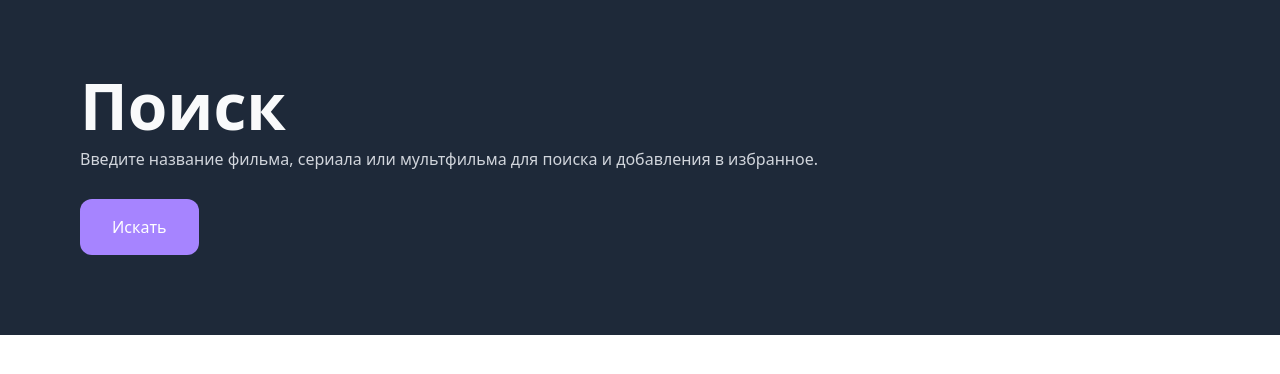
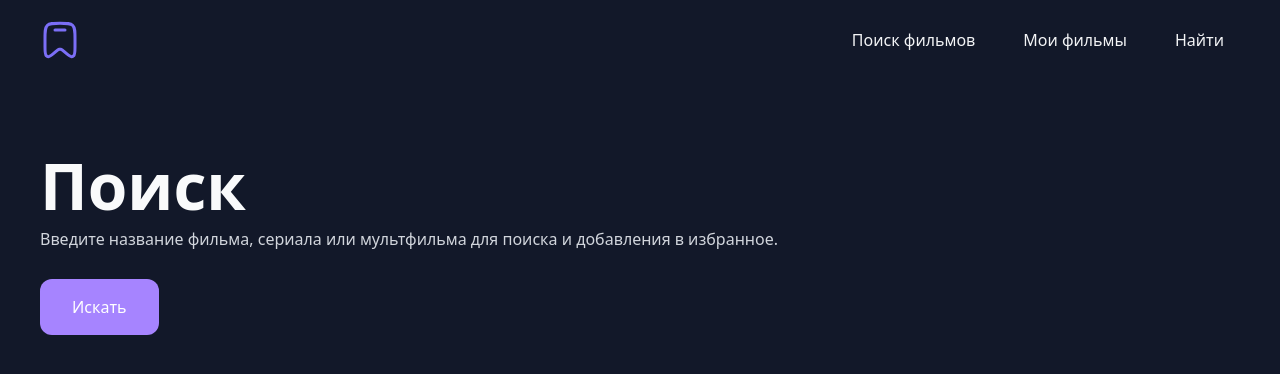
Before and after one commit to leevermy/PurpleSchool-react, a React (Vite) app: page / in a window 1280 px wide. Shown: the top 374 px of the page. Built offline with nearby package versions, Linux system fonts and the light colour scheme.

Commit message:
add header

```diff
--- a/src/App.tsx
+++ b/src/App.tsx
@@ -1,17 +1,19 @@
 import Button from './components/Button'
 import Description from './components/Description';
 import Title from './components/Title';
+import Header from './layout/Header';
 
 function App() {
   return (
     <>
-      <div className='p-20 bg-gray-800'>
-        <Title>Поиск</Title>
+      <Header />
+      <div className='container'>
+        <Title className='mt-20'>Поиск</Title>
         <Description>
           Введите название фильма, сериала или мультфильма для   поиска и добавления в избранное.
         </Description>
         <Button onClick={() => console.log('clicked')}>Искать</Button>
-    </div>
+      </div>
     </>
   )
 }
--- a/src/index.css
+++ b/src/index.css
@@ -1 +1,10 @@
 @import "tailwindcss";
+
+body {
+ background-color: #121829;
+}
+
+.container {
+	margin: 0 auto;
+	max-width: 1200px;
+}
--- /dev/null
+++ b/src/layout/Header/index.tsx
@@ -0,0 +1,41 @@
+import Logo from '../../assets/logo.svg';
+
+const navItems = [
+	{
+		label: 'Поиск фильмов',
+		icon: '',
+		link: '',
+	},
+	{
+		label: 'Мои фильмы',
+		icon: '',
+		link: '',
+	},
+	{
+		label: 'Найти',
+		icon: '',
+		link: '',
+	},
+]
+
+const Header: React.FC =() => {
+	return (
+		<header className='py-4'>
+			<div className='container flex justify-between items-center'>
+				<div>
+					<a href=""><img src={Logo} alt="Logo" /></a>
+				</div>
+				<nav className='flex gap-4'>
+					{navItems.map((item, index) => (
+						<div key={index} className='px-4 py-3'>
+							<a href={item.link} className='text-gray-100 hover:text-white transition duration-300'>{item.label}</a>
+							{item.icon && <img src={item.icon} alt={item.label} />}
+						</div>
+					))}
+				</nav>
+			</div>
+		</header>
+	)
+}
+
+export default Header;
```
Also changed, not shown: src/assets/logo.svg (added).
